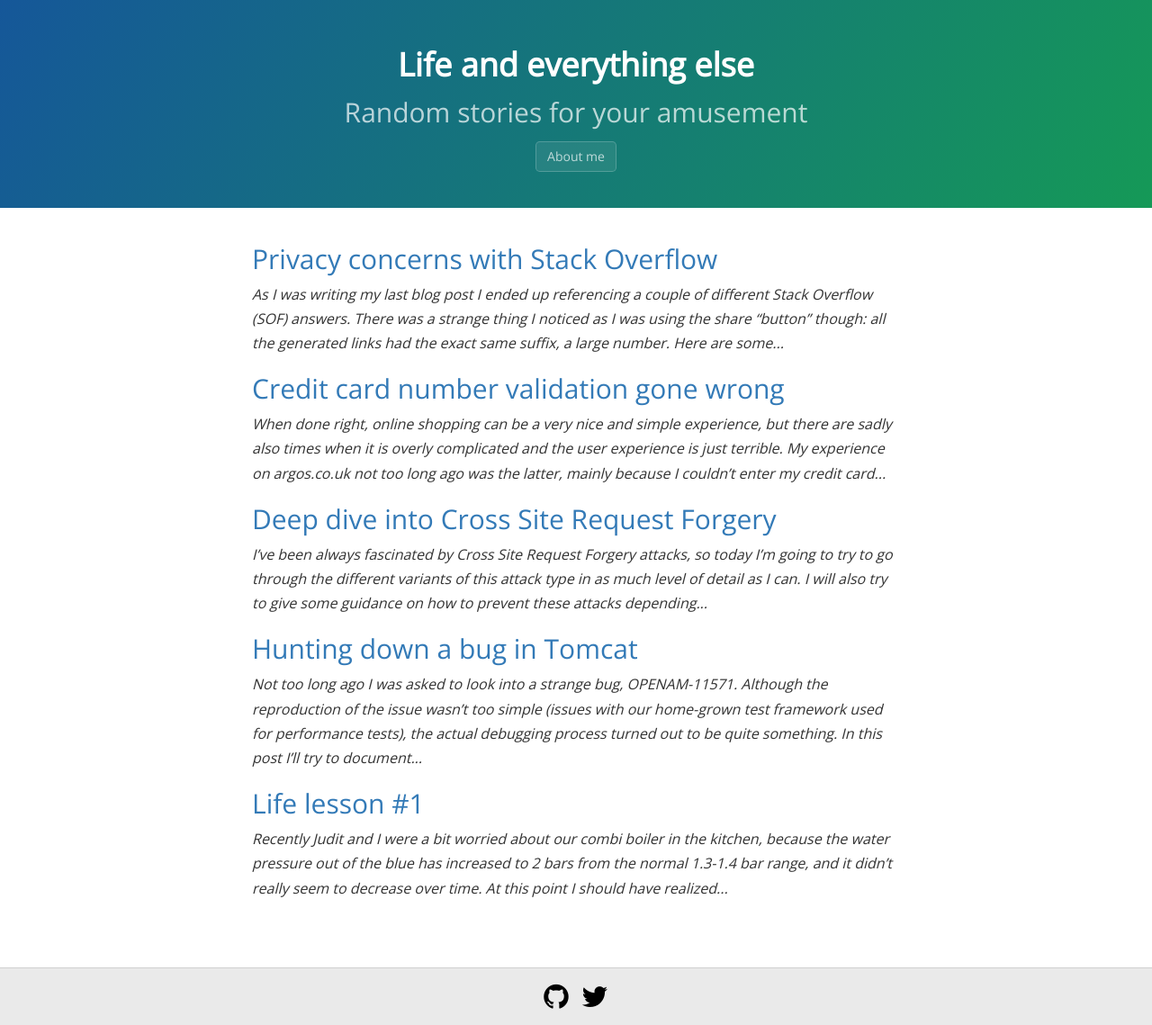
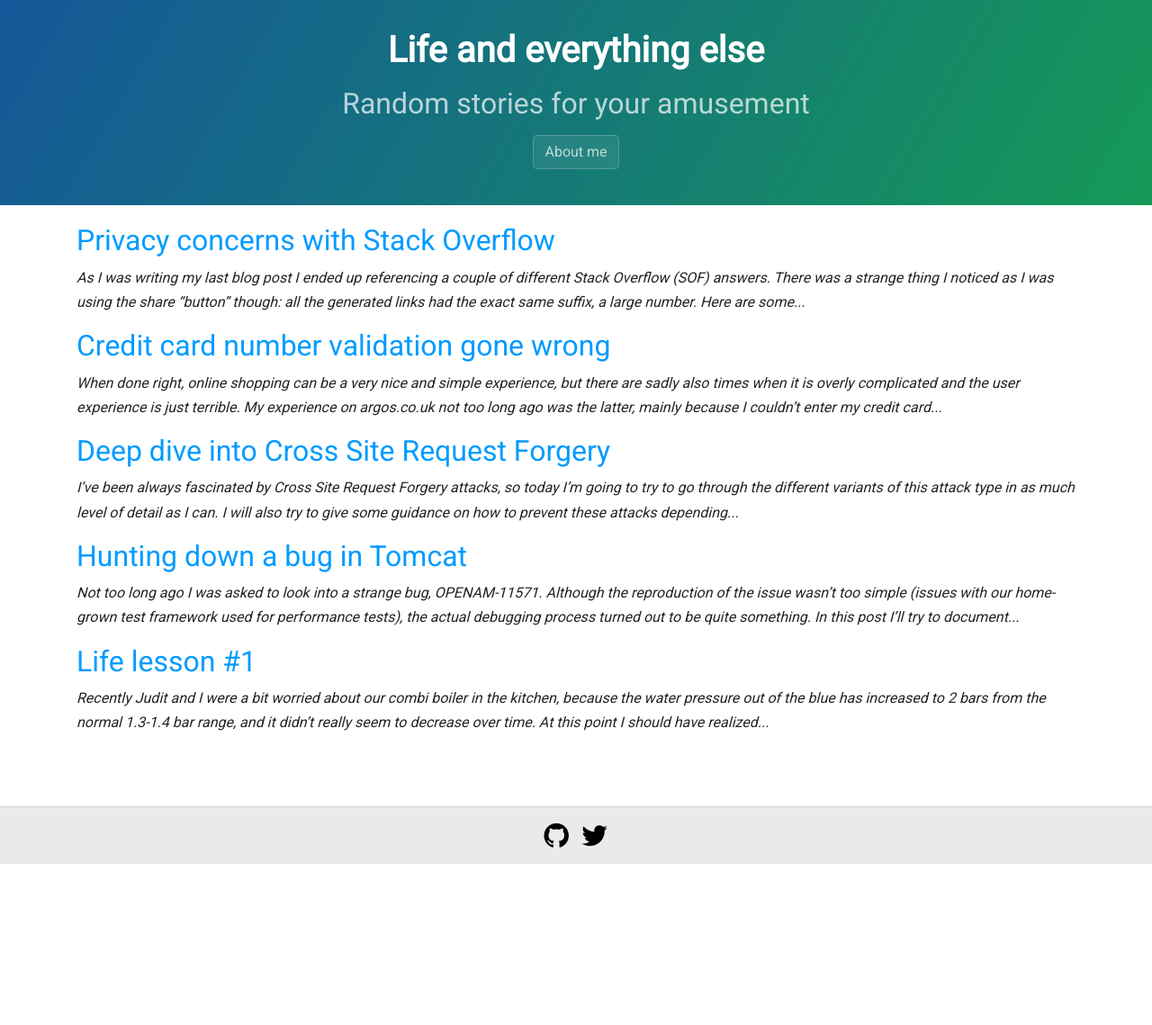
Before and after one commit to aldaris/aldaris.github.io, a Jekyll site: the page built from index.md, in a window 1280 px wide. Shown: the whole page at 90% size. Built offline with Jekyll 4.4.1, drawn with Linux system fonts in a browser that asks for light colours; after the commit the page ends 960 px from its top, so only the background shows below that.

Commit message:
Style updates

```diff
--- a/_includes/head.html
+++ b/_includes/head.html
@@ -5,9 +5,12 @@
 
     <title>{% if page.title %}{{ page.title }}{% else %}{{ site.title }}{% endif %}</title>
 
-    <link href="https://maxcdn.bootstrapcdn.com/bootstrap/3.3.7/css/bootstrap.min.css" rel="stylesheet">
+    <link rel="stylesheet"
+          href="https://maxcdn.bootstrapcdn.com/bootstrap/4.0.0/css/bootstrap.min.css"
+          integrity="sha384-Gn5384xqQ1aoWXA+058RXPxPg6fy4IWvTNh0E263XmFcJlSAwiGgFAW/dAiS6JXm"
+          crossorigin="anonymous">
     <link href="https://maxcdn.bootstrapcdn.com/font-awesome/4.7.0/css/font-awesome.min.css" rel="stylesheet">
-    <link href="https://fonts.googleapis.com/css?family=Open+Sans" rel="stylesheet">
+    <link href="https://fonts.googleapis.com/css?family=Roboto" rel="stylesheet">
     <link href="/css/style.css" rel="stylesheet">
     <link href="/css/syntax.css" rel="stylesheet">
   </head>
--- a/css/style.css
+++ b/css/style.css
@@ -1,5 +1,5 @@
 html, body {
-    font-family: 'Open Sans', sans-serif;
+    font-family: 'Roboto', sans-serif;
     font-size: 16px;
     margin: 0;
     padding: 0;
@@ -81,6 +81,10 @@ header.post-header {
     margin-bottom: 2rem;
 }
 
+a {
+  color: #009bff;
+}
+
 .navbar a {
     color: #fff;
 }
@@ -97,6 +101,9 @@ main {
 
 pre {
     margin: 1rem 0 1.5rem;
+    border: 1px solid #ccc;
+    border-radius: 4px;
+    padding: 1rem;
 }
 
 div.post-excerpt {
```
